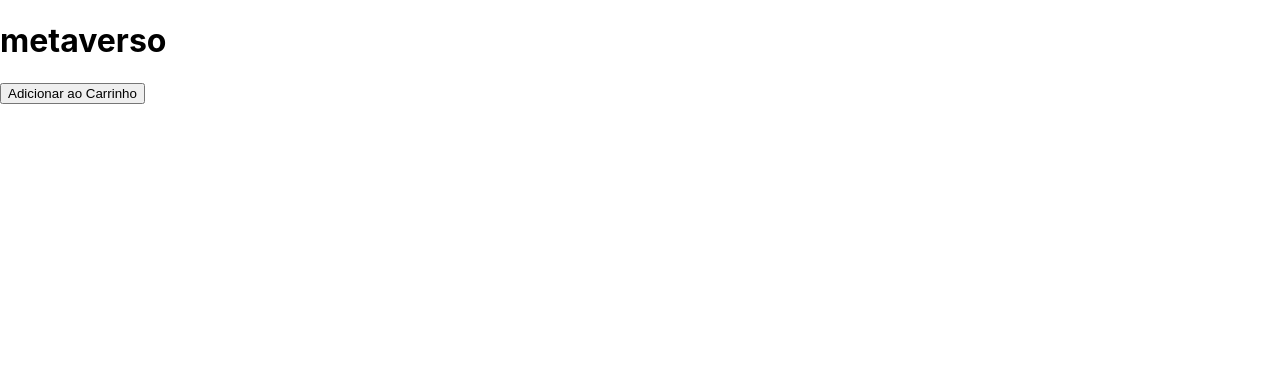
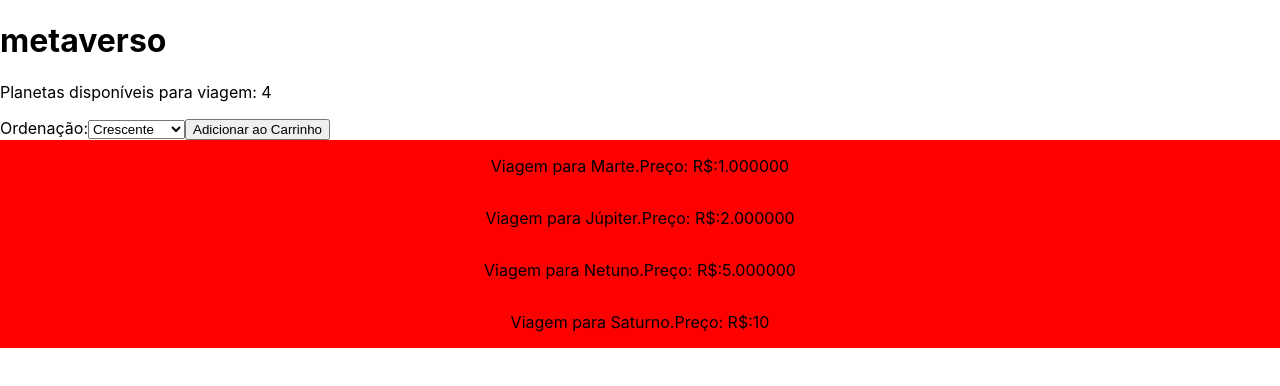
Before and after one commit to future4code/Moreira-labe-commerce3, a React (Create React App) app: page / in a window 1280 px wide. Shown: the top 386 px of the page. Built offline with nearby package versions, Linux system fonts and the light colour scheme.

Commit message:
ignorem esse pr

```diff
--- a/src/App.js
+++ b/src/App.js
@@ -2,6 +2,7 @@
 import React from 'react';
 import './App.css';
 import Produtos from './components-Enzo/Produtos';
+import ProdutosCard from './components-Enzo/ProdutosCard';
 
 
 
@@ -46,6 +47,7 @@ export default class App extends React.Component {
       <div>
         <h1>metaverso</h1>
         <Produtos />
+        <ProdutosCard />
       </div>
     );
   }
--- a/src/components-Enzo/Produtos.js
+++ b/src/components-Enzo/Produtos.js
@@ -2,7 +2,16 @@ import React from 'react';
 import styled from 'styled-components';
 
 export default function Produtos() {
-  return <div>
-      <button>Adicionar ao Carrinho</button>
-  </div>;
+    return <div>
+        <p>Planetas disponíveis para viagem: 4</p>
+        <label>
+        Ordenação:
+        <select>
+            <option value='CRESCENTE'>Crescente</option>
+            <option value = 'DECRESCENTE'>Decrescente</option>
+        </select>
+
+        </label>
+        <button>Adicionar ao Carrinho</button>
+    </div>;
 }
--- a/src/components-Enzo/ProdutosCard.js
+++ b/src/components-Enzo/ProdutosCard.js
@@ -0,0 +1,38 @@
+
+import React from "react"
+import styled from "styled-components";
+
+const CardsDosProdutos = styled.div`
+ display:flex;
+ background-color: red;
+ justify-content: center;
+
+`
+
+class ProdutosCard extends React.Component {
+    render() {
+        return <div>
+            <CardsDosProdutos>
+                <p>Viagem para Marte.</p>
+                <p>Preço: R$:1.000000</p>
+            </CardsDosProdutos>
+
+            <CardsDosProdutos>
+                <p>Viagem para Júpiter.</p>
+                <p>Preço: R$:2.000000</p>
+            </CardsDosProdutos>
+
+            <CardsDosProdutos>
+                <p>Viagem para Netuno.</p>
+                <p>Preço: R$:5.000000</p>
+            </CardsDosProdutos>
+
+            <CardsDosProdutos>
+                <p>Viagem para Saturno.</p>
+                <p>Preço: R$:10</p>
+            </CardsDosProdutos>
+        </div>;
+    }
+}
+
+export default ProdutosCard
```
